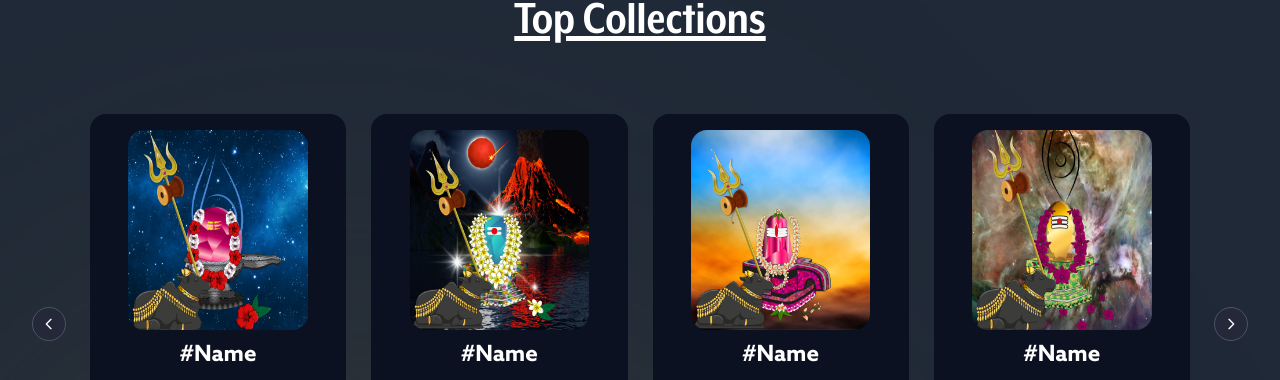
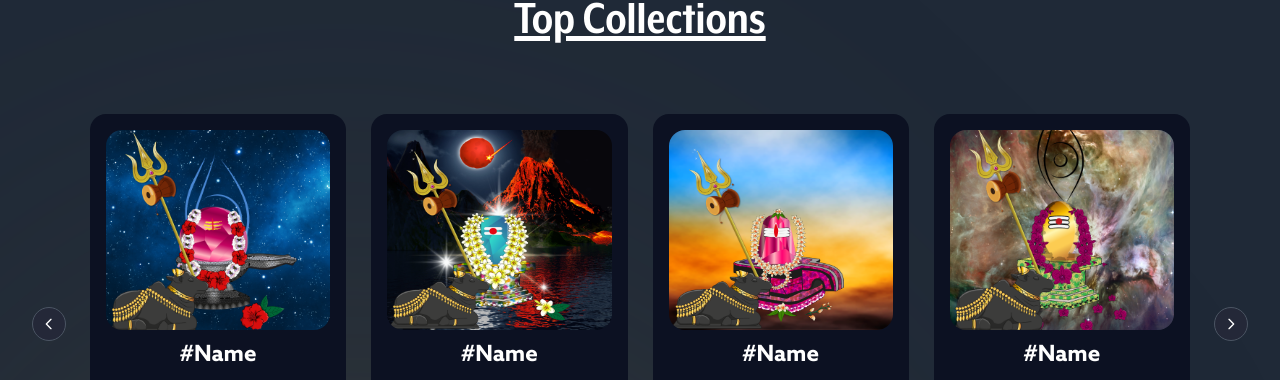
Before and after one commit to MuhammadArslanIshtiaq/NFT-KOTILINGAM, a React (Create React App) app: page / in a window 1280 px wide. Shown: the part 3955-4335 px from the top of the page. Built offline with nearby package versions, Linux system fonts and the light colour scheme.

Commit message:
card w updated

```diff
--- a/src/components/cards/CollectionsCard.jsx
+++ b/src/components/cards/CollectionsCard.jsx
@@ -5,7 +5,7 @@ const CollectionsCard = ({ item }) => {
     <div className="bg-ebony p-4 rounded-2xl">
       <div className="mb-2 h-[9rem] sm:h-[12.5rem]">
         <img
-          className="block h-full w-full rounded-2xl sm:w-4/5 sm:mx-auto"
+          className="block h-full w-11/12 rounded-2xl sm:w-full mx-auto"
           src={item.imageUrl}
           alt=".."
         />
```
